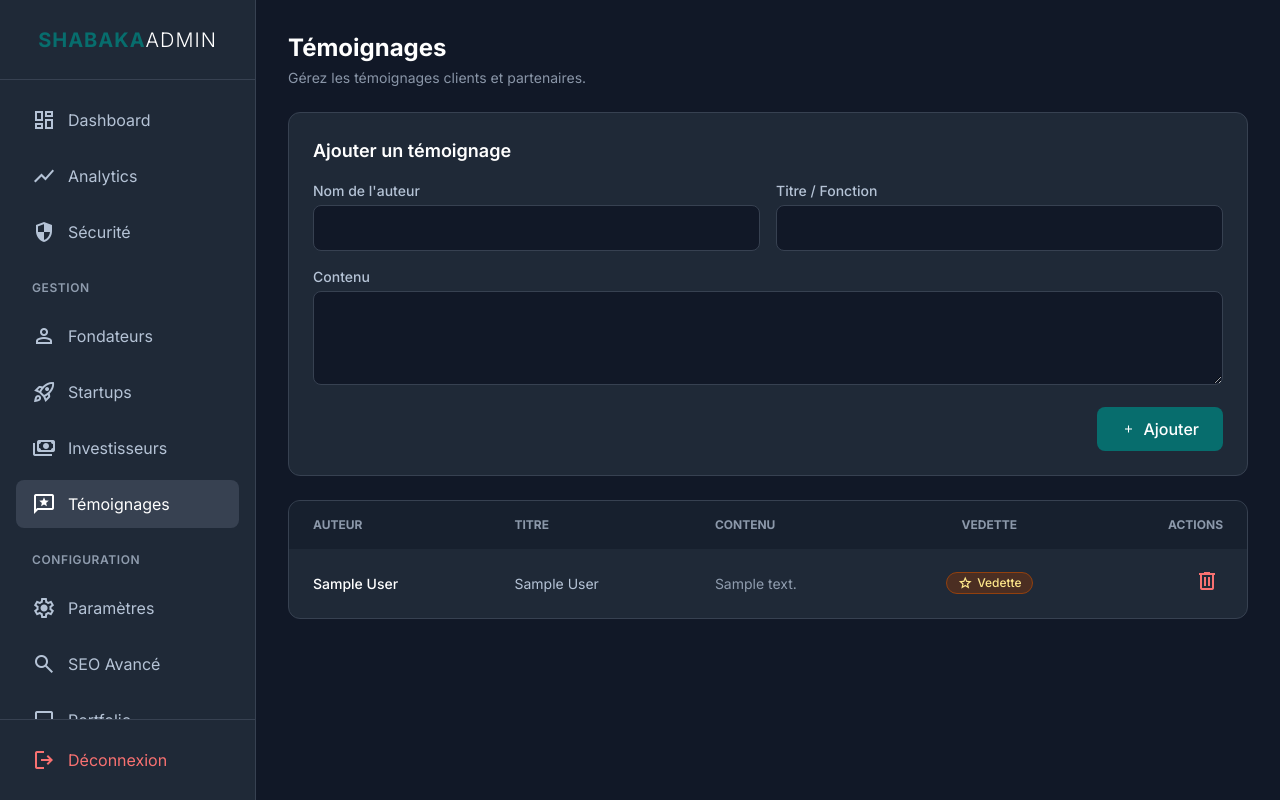
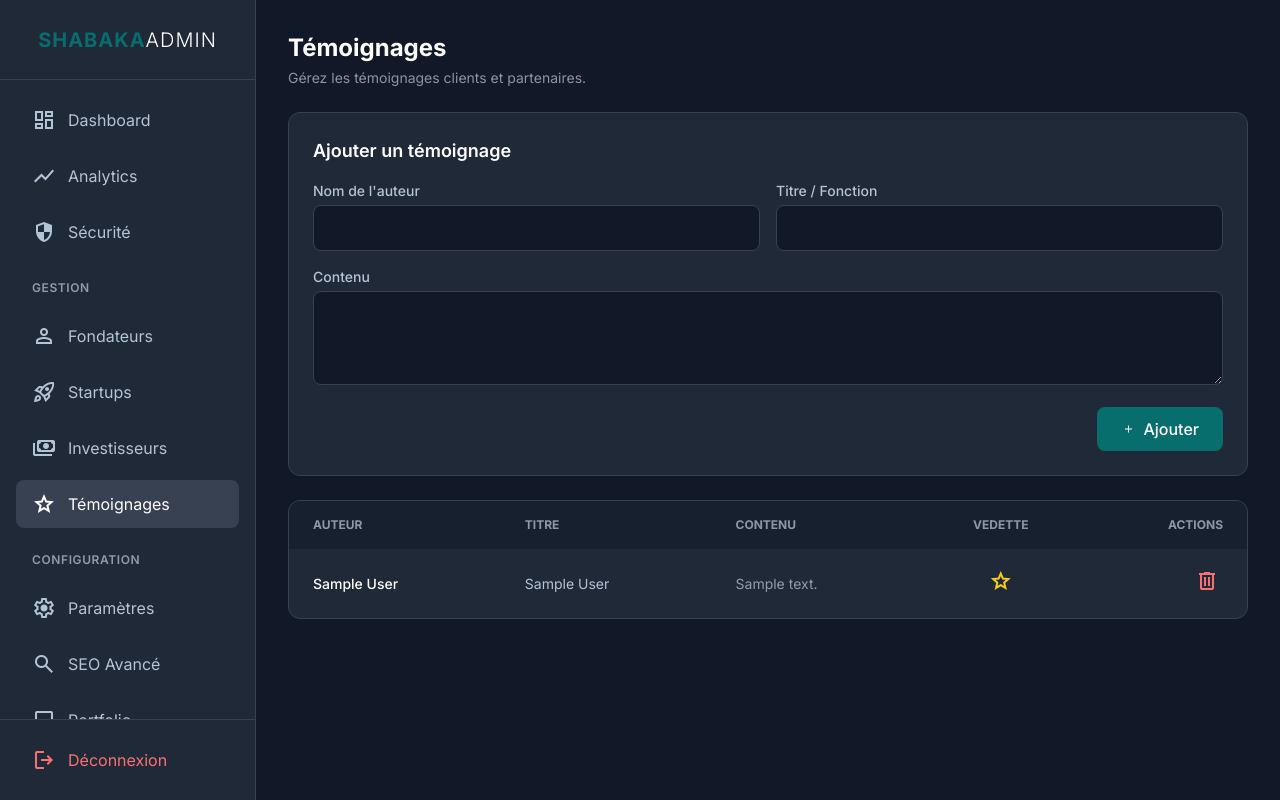
Before and after one commit to moa-digitalagency/InnovLab, a Flask app: page /admin/testimonials/ in a window 1280 px wide. Run offline with Flask 3, Linux system fonts and the light colour scheme; a user stored in the database is signed in; tables that the repository leaves empty hold one stand-in row (values such as "Sample post"); some libraries are stand-ins or nearby versions.

Commit message:
feat: update admin testimonials UI with star icons and toggle buttons
- Updated `templates/admin/layout.html`: Changed the sidebar icon for "Témoignages" from `reviews` to `star` for better visual alignment with the "Featured" concept.
- Updated `templates/admin/testimonials.html`:
    - Replaced the "Featured" badge with an interactive toggle button.
    - Implemented state-based styling: Yellow filled star (`star`, `text-yellow-400`) for featured items, Gray outline star (`star_outline`, `text-gray-400`) for non-featured items.
    - Maintained the existing form submission logic for the feature toggle.
- Added `tests/test_testimonials_ui.py`:
    - Verified sidebar link presence and icon class.
    - Verified testimonial creation, listing, and deletion.
    - Verified the toggle button states (unfeatured -> featured) and their corresponding icon classes.

Co-authored-by: moa-digitalagency <93324793+moa-digitalagency@users.noreply.github.com>

```diff
--- a/templates/admin/layout.html
+++ b/templates/admin/layout.html
@@ -78,7 +78,7 @@
                 </li>
                 <li>
                     <a href="{{ url_for('testimonials_admin.index') }}" class="flex items-center gap-3 px-4 py-3 rounded-lg text-blue-100/80 hover:bg-gray-700 hover:text-white transition-colors {{ 'bg-gray-700 text-white' if request.endpoint == 'testimonials_admin.index' else '' }}">
-                        <span class="material-symbols-outlined">reviews</span>
+                        <span class="material-symbols-outlined">star</span>
                         <span>Témoignages</span>
                     </a>
                 </li>
--- a/templates/admin/testimonials.html
+++ b/templates/admin/testimonials.html
@@ -63,18 +63,18 @@
                             {{ testimonial.content }}
                         </td>
                         <td class="px-6 py-4 text-center">
-                            {% if testimonial.is_featured %}
-                            <span class="inline-flex items-center px-2.5 py-0.5 rounded-full text-xs font-medium bg-amber-900/50 text-amber-200 border border-amber-800">
-                                <span class="material-symbols-outlined text-[16px] mr-1">star</span> Vedette
-                            </span>
-                            {% else %}
                             <form action="{{ url_for('testimonials_admin.feature', id=testimonial.id) }}" method="POST" class="inline-block">
                                 <input type="hidden" name="csrf_token" value="{{ csrf_token() }}">
-                                <button type="submit" class="text-gray-500 hover:text-amber-400 transition-colors" title="Mettre en vedette">
+                                {% if testimonial.is_featured %}
+                                <button type="submit" class="text-yellow-400 hover:text-yellow-300 transition-colors" title="Déjà en vedette">
+                                    <span class="material-symbols-outlined">star</span>
+                                </button>
+                                {% else %}
+                                <button type="submit" class="text-gray-400 hover:text-yellow-400 transition-colors" title="Mettre en vedette">
                                     <span class="material-symbols-outlined">star_outline</span>
                                 </button>
+                                {% endif %}
                             </form>
-                            {% endif %}
                         </td>
                         <td class="px-6 py-4 text-right">
                             <form action="{{ url_for('testimonials_admin.delete', id=testimonial.id) }}" method="POST" class="inline-block" onsubmit="return confirm('Êtes-vous sûr de vouloir supprimer ce témoignage ?');">
```
Also changed, not shown: tests/test_testimonials_ui.py (added, +77 -0 lines).
